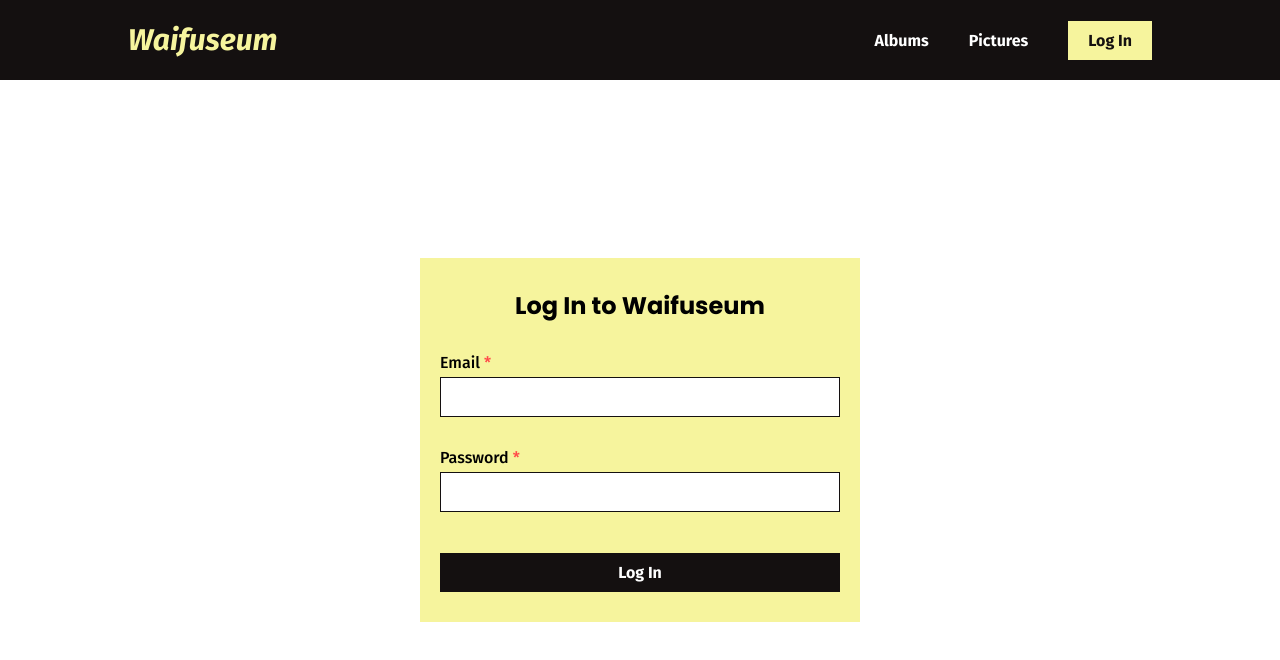
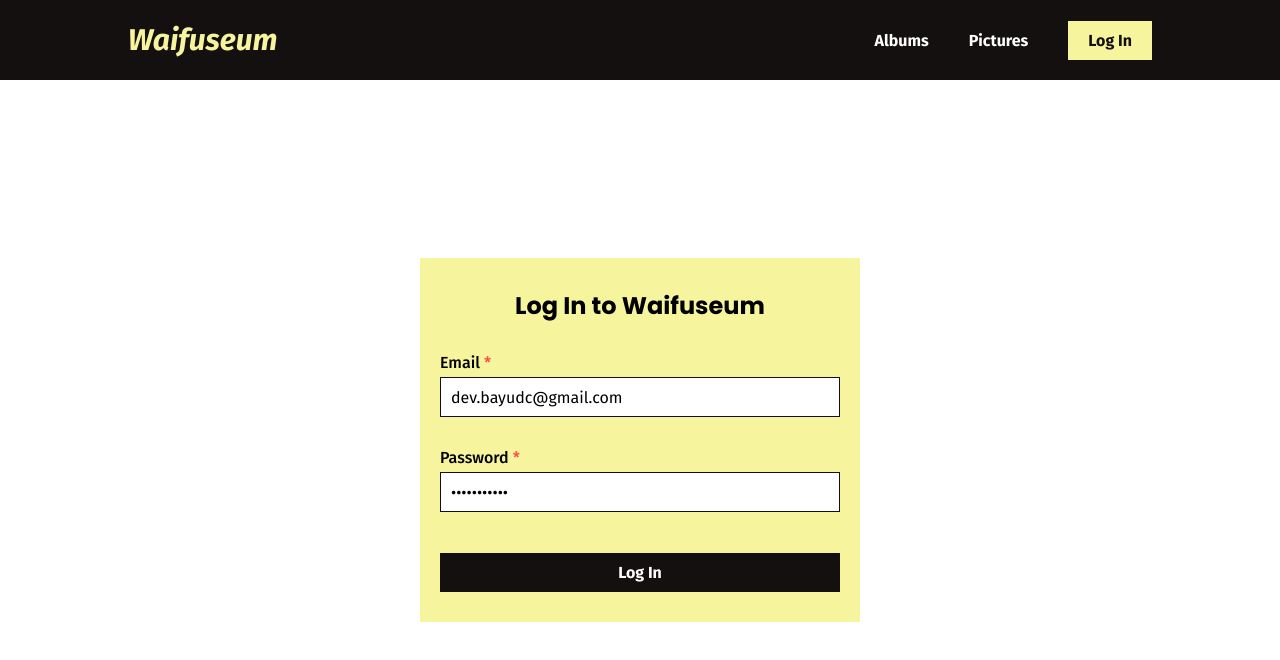
Before and after one commit to BayuDC/aeb78d97, a Vue app: page /login in a window 1280 px wide. Shown: the top 660 px of the page. Built offline with nearby package versions, Linux system fonts and the light colour scheme.

Commit message:
chore: connect to api

```diff
--- a/package.json
+++ b/package.json
@@ -19,8 +19,12 @@
     "parcel": "^2.6.0"
   },
   "dependencies": {
+    "axios": "^0.27.2",
+    "buffer": "^6.0.3",
     "nanoid": "^4.0.0",
+    "process": "^0.11.10",
     "vue": "^3.2.37",
+    "vue-axios": "^3.4.1",
     "vue-router": "^4.0.16"
   }
 }
--- /dev/null
+++ b/src/axios.js
@@ -0,0 +1,7 @@
+import axios from 'axios';
+import { apiUrl } from './config';
+
+export default axios.create({
+    baseURL: apiUrl,
+    withCredentials: true,
+});
--- /dev/null
+++ b/src/config.js
@@ -0,0 +1 @@
+export const apiUrl = 'http://api.waifuseum.test';
--- a/src/main.js
+++ b/src/main.js
@@ -1,8 +1,12 @@
 import { createApp } from 'vue';
+import VueAxios from 'vue-axios';
 import router from './router';
+import axios from './axios';
 import App from './App.vue';
 
 const app = createApp(App);
 
 app.use(router);
+app.use(VueAxios, axios);
+
 app.mount('#app');
--- a/src/pages/Login.vue
+++ b/src/pages/Login.vue
@@ -11,14 +11,19 @@ export default {
         Input,
     },
     methods: {
-        onSubmit(e) {
-            console.log(this.email, this.password);
+        async onSubmit(e) {
+            const res = await this.$http.post('/auth/login', {
+                email: this.email,
+                password: this.password,
+            });
+
+            console.log(res.data);
         },
     },
     data() {
         return {
-            email: '',
-            password: '',
+            email: 'dev.bayudc@gmail.com',
+            password: 'Shirayuki39',
         };
     },
 };
```
Also changed, not shown: 1 other file (tests, documents, lock files or other folders).
